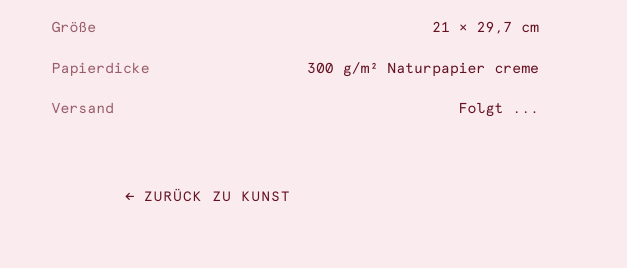
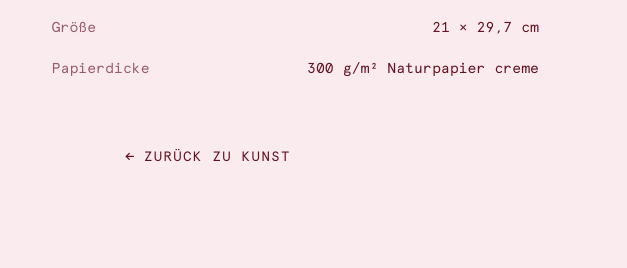
Before and after one commit to anselmiemilia/Portfolio-Website, a plain HTML site: page shop/abendrosa-in-marrakesch.html in a window 1280 px wide. Shown: the part 532-800 px from the top of the page, 653-1280 px from the left. Drawn offline with Linux system fonts and the light colour scheme.

Commit message:
Remove Versand row from product details

```diff
--- a/scripts/i18n.js
+++ b/scripts/i18n.js
@@ -66,8 +66,6 @@
     'produkt.details.groesse': { de: 'Größe', en: 'Size' },
     'produkt.details.papier': { de: 'Papierdicke', en: 'Paper thickness' },
     'produkt.details.papier.wert': { de: '300 g/m² Naturpapier creme', en: '300 gsm natural cream paper' },
-    'produkt.details.versand': { de: 'Versand', en: 'Shipping' },
-    'produkt.details.versand.folgt': { de: 'Folgt ...', en: 'Coming soon ...' },
     'produkt.related.title': { de: 'Weitere Prints', en: 'More Prints' },
 
     'about.p1': {
--- a/shop/abendrosa-in-marrakesch.html
+++ b/shop/abendrosa-in-marrakesch.html
@@ -59,10 +59,6 @@
               <span data-i18n="produkt.details.papier">Papierdicke</span>
               <span data-i18n="produkt.details.papier.wert">300 g/m² Naturpapier creme</span>
             </div>
-            <div class="produkt-detail-row">
-              <span data-i18n="produkt.details.versand">Versand</span>
-              <span data-i18n="produkt.details.versand.folgt">Folgt ...</span>
-            </div>
           </div>
         </div>
 
```
Also changed, not shown: shop/doce-sao-miguel.html (+0 -4 lines).
